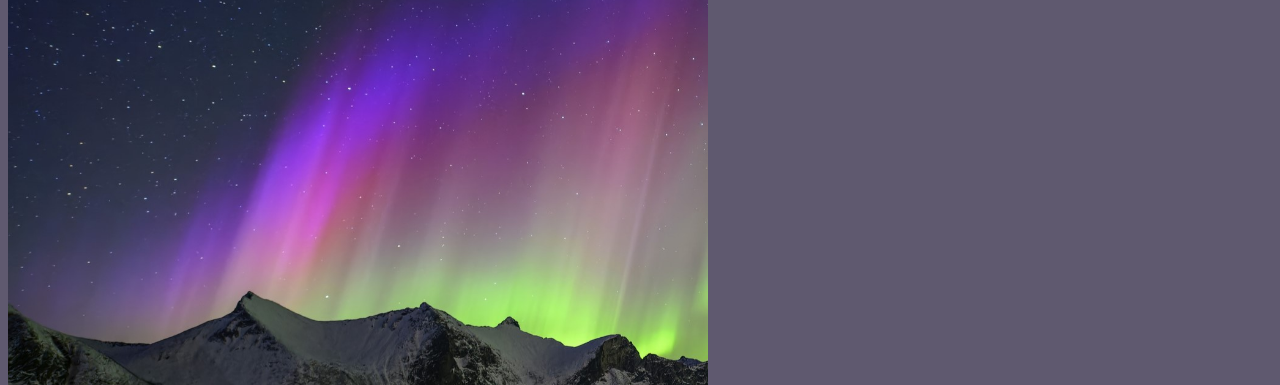
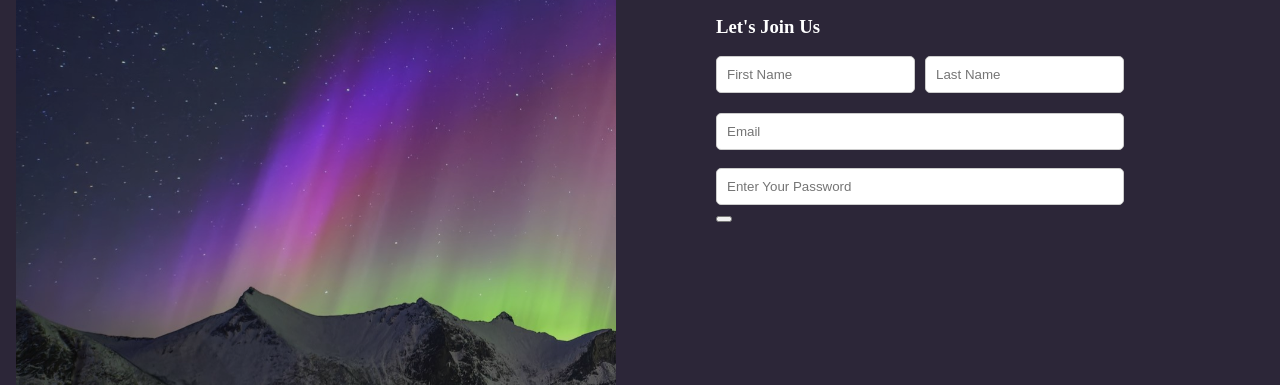
Before and after one commit to Alannuril/sign-up-form, a plain HTML site: page index.html in a window 1280 px wide. Shown: the part 167-552 px from the top of the page. Drawn offline with Linux system fonts and the light colour scheme; a web font is replaced by a local one.

Commit message:
add style in filling form

```diff
--- a/index.html
+++ b/index.html
@@ -16,7 +16,7 @@
                 <img src="assets/the-odin.png" alt="">
 
                 <button>
-                    back to website
+                    Back to Website
                 </button>
             </div>
 
@@ -39,10 +39,24 @@
                 </p>
 
                 <form action="">
-                    <h2>
+                    <h3>
+                        Let's Join Us
+                    </h3>
 
-                    </h2>
+                    <div class="form-input">
+                        <div class="name">
+                            <input type="text" id="fname" placeholder="First Name">
+                            <input type="text" id="lname" placeholder="Last Name">
+                        </div>
 
+                        <div class="email">
+                            <input type="email" id="eamil" placeholder="Email">
+                            <br>
+                            <input type="password" id="password" placeholder="Enter Your Password">
+
+                        </div>
+
+                    </div>
 
                 </form>
 
--- a/style.css
+++ b/style.css
@@ -1,22 +1,25 @@
 body {
-    background-color: #5f596f;
+    background-color: #2c2638;
 }
 
 main {
     display: flex;
+    padding: 8px;
+    gap: 50px;
 }
 
 .bg-image {
     background-image: url(assets/AURORA.jpg);
     background-size: cover;
     border-radius: 10px;
-    width: 700px;
-    height: 730px;
+    width: 600px;
+    height: 710px;
     display: flex;
     flex-direction: column;
     justify-content: space-between;
-    color: white;
+    color: rgba(255, 255, 255, 0.682);
     font-family: 'Changa', sans-serif;
+    opacity: 0.8;
 }
 
 .bg-image img {
@@ -30,6 +33,10 @@ main {
     background-color: rgba(252, 252, 252, 0.3);
     color: rgb(255, 255, 255);
     border-width: 0;
+}
+
+.bg-image .heading button:hover {
+    background-color: rgba(252, 252, 252, 0.5);
 }
 
 .heading {
@@ -46,5 +53,39 @@ main {
 }
 
 .card-form {
+    padding: 50px;
+    color: white;
+}
+
+.card-form p {
+    color: rgba(255, 255, 255, 0.866);
+}
+
+.form-input {
+    display: flex;
+    flex-direction: column;
+    gap: 20px; /* Jarak antara bagian nama dan email */
+}
+
+.name {
+    display: flex;
+    gap: 10px; /* Jarak antara first name dan last name */
+}
+
+.name input {
+    flex: 1; /* Membagi lebar sama rata antara first name dan last name */
     padding: 10px;
+    border-radius: 5px;
+    border: 1px solid #ccc;
 }
+
+.email {
+    display: flex;
+    flex-direction: column;
+}
+
+.email input {
+    padding: 10px;
+    border-radius: 5px;
+    border: 1px solid #ccc;
+}
```
